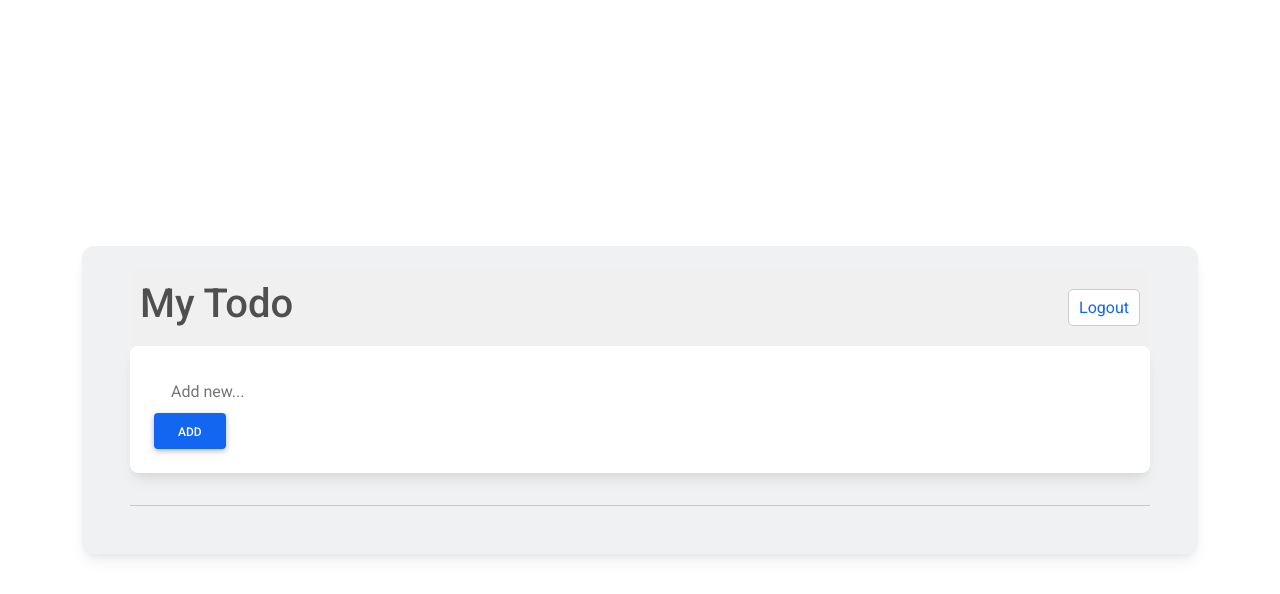
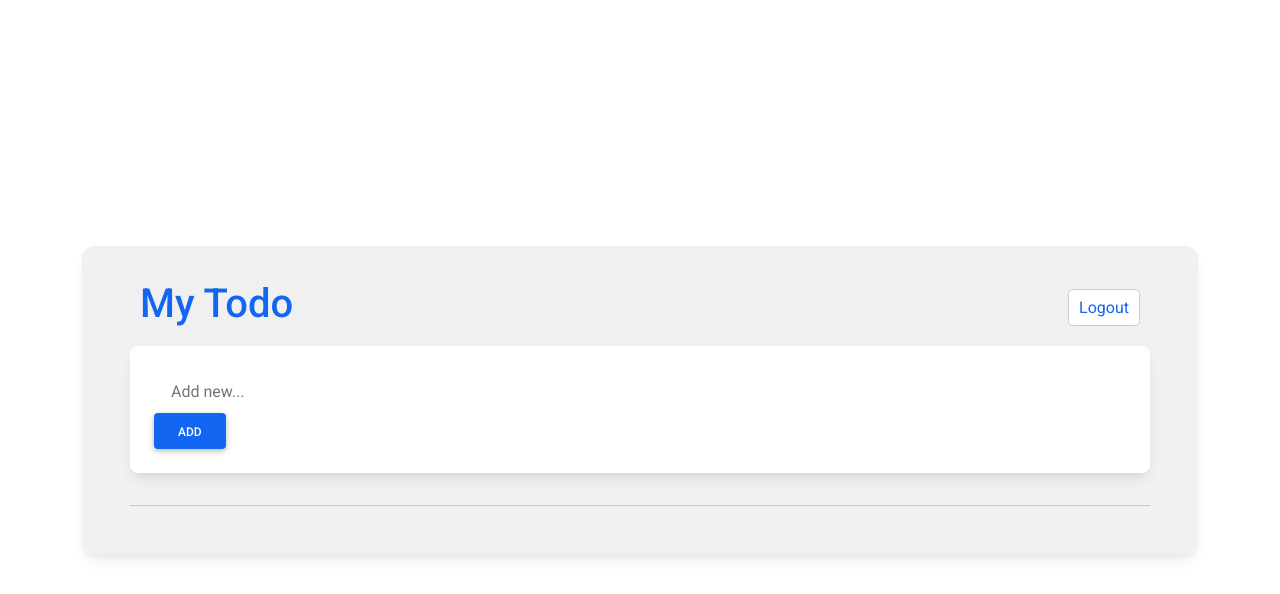
Before and after one commit to Mista-Log/Day_6_Rest_Api, a Django app: page /index in a window 1280 px wide. Shown: the top 594 px of the page. Run offline with Django 4.2, Linux system fonts and the light colour scheme; a user stored in the database is signed in; data that the repository does not hold is empty.

Commit message:
New commit

```diff
--- a/to_do_app/templates/index.html
+++ b/to_do_app/templates/index.html
@@ -38,6 +38,9 @@
       align-items: center;
       padding: 10px;
       background-color: #f0f0f0;
+    }
+    .header h1{
+      color: #1266f1;
     }
     .logout-box {
       border: 1px solid #ccc;
```
